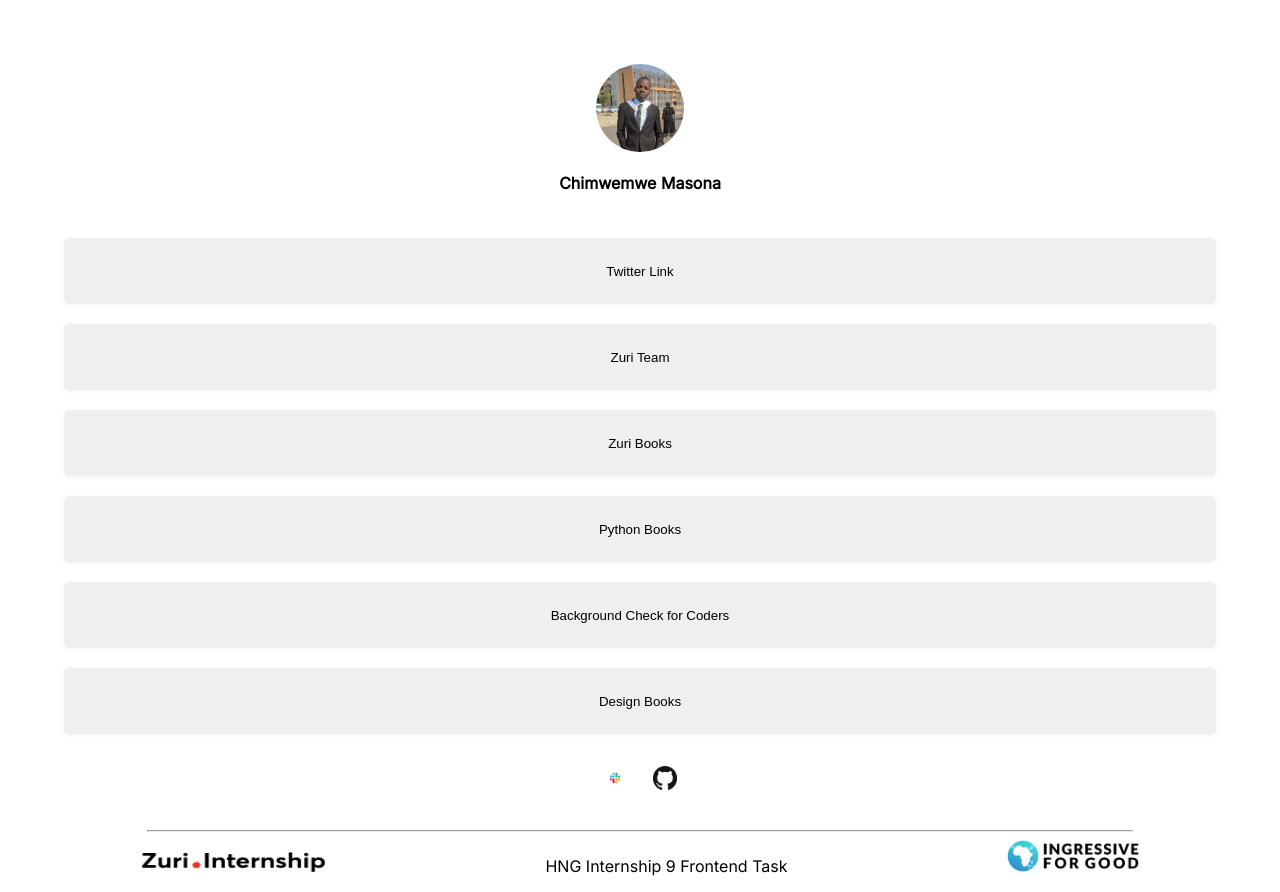
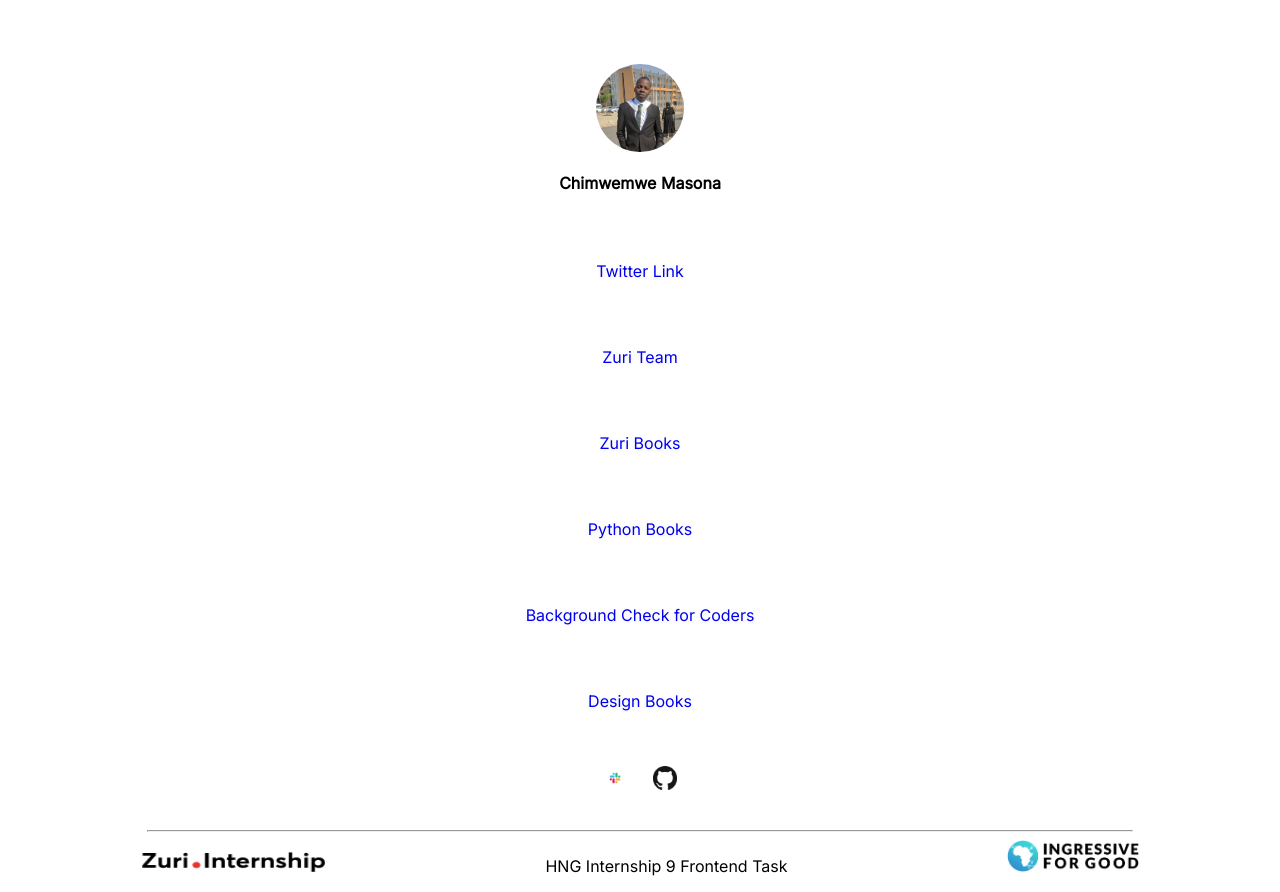
Before and after one commit to Chimz-Codes-ZM/vercel-hng-repo, a React (Create React App) app: page / in a window 1280 px wide. Built offline with nearby package versions, Linux system fonts and the light colour scheme.

Commit message:
removed buttons from anchor tags and added title to books

```diff
--- a/src/Components/Links.js
+++ b/src/Components/Links.js
@@ -3,38 +3,69 @@ import React from "react";
 function Links() {
   return (
     <div className="buttons">
-      <a href="https://twitter.com/ChimzCodes" target="_blank">
-        <button id="twitter" className="button">Twitter Link</button>
+      <a
+        href="https://twitter.com/ChimzCodes"
+        target="_blank"
+        id="twitter"
+        className="button"
+      >
+        Twitter Link
       </a>
 
       <br></br>
 
-      <a href="https://training.zuri.team/" target="_blank">
-        <button id="btn_zuri" className="button">Zuri Team</button>
+      <a
+        href="https://training.zuri.team/"
+        target="_blank"
+        id="btn_zuri"
+        className="button"
+      >
+        Zuri Team
       </a>
 
       <br></br>
 
-      <a href="http://books.zuri.team" target="_blank">
-        <button id="books" className="button">Zuri Books</button>
+      <a
+        href="http://books.zuri.team"
+        target="_blank"
+        id="books"
+        className="button"
+        title="This is where design and coding books can be found"
+      >
+        Zuri Books
       </a>
 
       <br></br>
 
-      <a href="https://books.zuri.team/python-for-beginners?ref_id=<chimwemwemasona>" target="_blank">
-        <button id="book_python" className="button">Python Books</button>
+      <a
+        href="https://books.zuri.team/python-for-beginners?ref_id=<chimwemwemasona>"
+        target="_blank"
+        id="book_python"
+        className="button"
+      >
+        Python Books
       </a>
 
       <br></br>
 
-      <a href="https://background.zuri.team" target="_blank">
-        <button id="pitch" className="button">Background Check for Coders</button>
+      <a
+        href="https://background.zuri.team"
+        target="_blank"
+        id="pitch"
+        className="button"
+      >
+        Background Check for Coders
       </a>
 
       <br></br>
 
-      <a href="https://books.zuri.team/design-rules" target="_blank">
-        <button id="book_design" className="button">Design Books</button>
+      <a
+        href="https://books.zuri.team/design-rules"
+        target="_blank"
+        id="book_design"
+        className="button"
+      >
+        Design Books
       </a>
     </div>
   );
```
